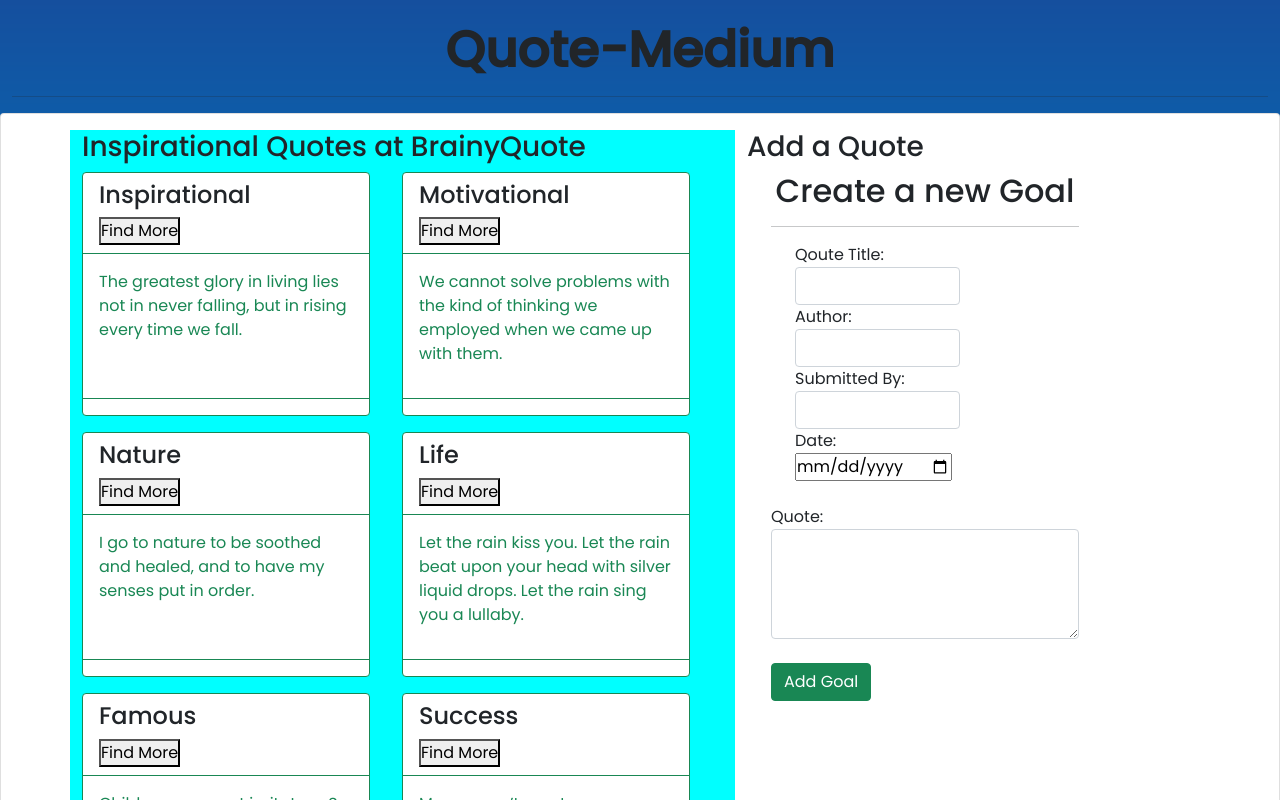
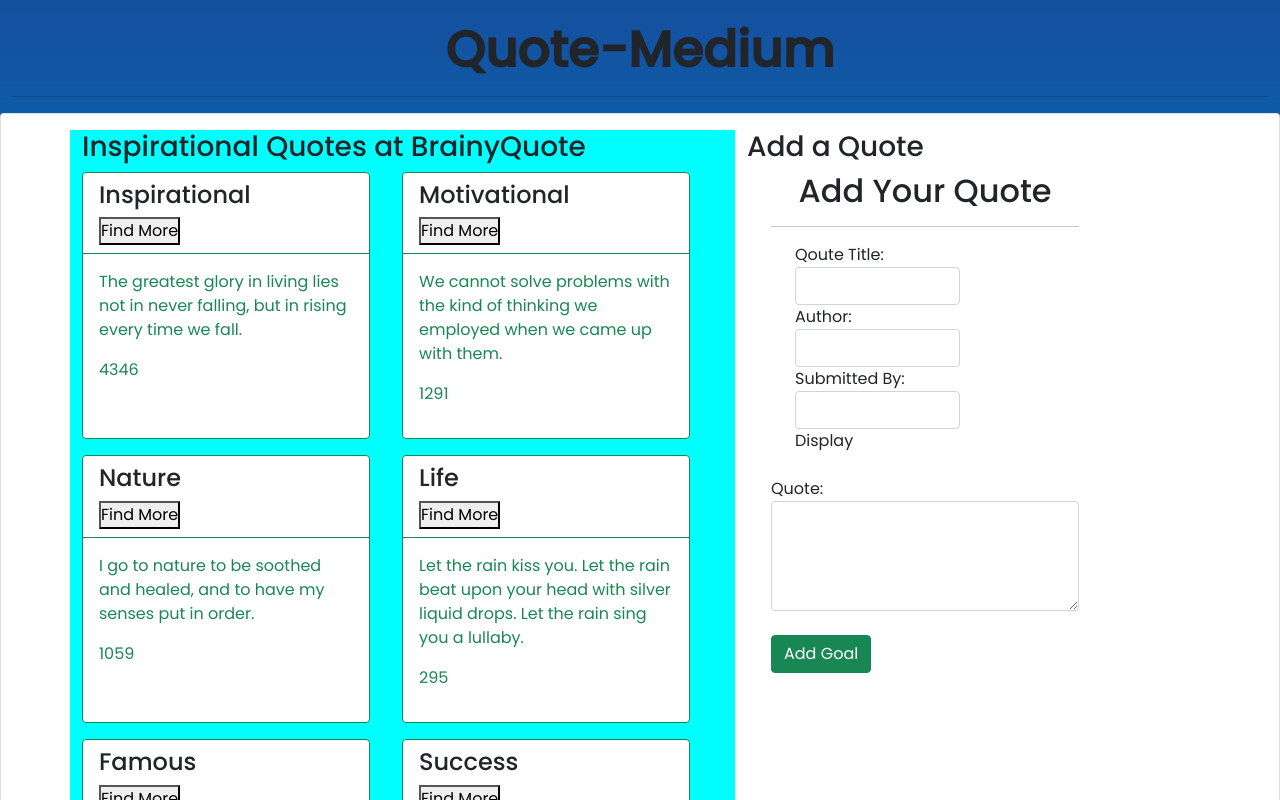
Before and after one commit to Olliemint/Quote-Medium, an Angular app: page / in a window 1280 px wide. Shown: the top 800 px of the page. Built offline with nearby package versions, Linux system fonts and the light colour scheme.

Commit message:
date count update

```diff
--- a/src/app/add-quote/add-quote.component.html
+++ b/src/app/add-quote/add-quote.component.html
@@ -1,34 +1,42 @@
 <div class="container-fluid">
-    <h2 class="text-center">Create a new Goal</h2>
+    <h2 class="text-center">Add Your Quote</h2>
     <hr>
-    <form >
+    <!-- <form #goalForm='ngForm'>
+      <div class="form-group">
+
+          <label for="name">Name</label>
+          <input type="text" required class="form-control" id="name" [(ngModel)]="addQuote.name" name="name">
+
+Testing to see if we get any data
+          Display {{addQuote.name}} -->
+      <!-- </div>
+      </form> -->
+    <form #quoteForm ='ngForm'>
         <div class="container">
             <div class="row">
               <div class="col-6 col-sm-8">
                 <div class="form-group">
 
                     <label for="Qoutetitle">Qoute Title:</label>
-                    <input type="text" required class="form-control" id="Qoutetitle" >
+                    <input type="text" required class="form-control" id="Qoutetitle" [(ngModel)]="addQuote.Qoutetitle" name="Qoutetitle">
+                    <!-- Display{{addQuote.Qoutetitle}} -->
 
 
                 </div>
                 <div class="form-group">
 
                     <label for="Author">Author:</label>
-                    <input type="text" required class="form-control" id="Author">
+                    <input type="text" required class="form-control" id="Author" [(ngModel)]="addQuote.Author" name="Author">
+                    <!-- display{{addQuote.Author}} -->
 
 
                 </div>
                 <div class="form-group">
 
                     <label for="Submittedby">Submitted By:</label>
-                    <input type="text" required class="form-control" id="Submittedby">
+                    <input type="text" required class="form-control" id="Submittedby"[(ngModel)]="addQuote.submittedBy" name="submittedBy" >
+                    Display{{addQuote.submittedBy}}
 
-
-                </div>
-                <div class="form-group">
-                    <label for="Date">Date:</label><br>
-                    <input type='date' id="Date" required>
 
                 </div>
 
@@ -40,7 +48,9 @@
         <div class="form-group"><br>
 
             <label for="Qoute">Quote:</label>
-            <textarea class="form-control" id="Qoute" rows="4" required></textarea>
+            <textarea class="form-control" id="Qoute" rows="4" [(ngModel)]="addQuote.Quote" name="Quote"  required ></textarea>
+
+
 
         </div><br>
         <button type="submit" class="btn btn-success">Add Goal</button>
--- a/src/app/quote-details/quote-details.component.html
+++ b/src/app/quote-details/quote-details.component.html
@@ -10,5 +10,5 @@
 
     </div>
 
-    <p>{{Quotes.timeLapse| timeLapse}}</p>
+
 </div>
--- a/src/app/quote-details/quote-details.component.ts
+++ b/src/app/quote-details/quote-details.component.ts
@@ -26,6 +26,7 @@ export class QuoteDetailsComponent implements OnInit {
           down(){
             this.Quotes.downVotes+= 1;
 
+
           }
 
 
--- a/src/app/quote-highlight.directive.ts
+++ b/src/app/quote-highlight.directive.ts
@@ -1,10 +1,12 @@
-import { Directive } from '@angular/core';
+import { Directive, ElementRef } from '@angular/core';
 
 @Directive({
   selector: '[appQuoteHighlight]'
 })
 export class QuoteHighlightDirective {
 
-  constructor() { }
+  constructor(private highlight: ElementRef) {
+    highlight.nativeElement.style.backgroundColor= 'yellow'
+   }
 
 }
--- a/src/app/quote/quote.component.html
+++ b/src/app/quote/quote.component.html
@@ -22,17 +22,20 @@
                         </div>
                         <div class="card-body text-success">
 
-                          <p class="card-text">{{Quote.Quote}}</p>
+                          <p class="card-text"  >{{Quote.Quote}}</p>
+
                           <div class="Qdetails">
                             <app-quote-details *ngIf="Quote.seeMore" [Quotes]="Quote" (toDelete)="removeQuote($event,i)"></app-quote-details>
+                            <p>{{Quote.timeLapse |timeLapse}}</p>
+
 
                           </div>
                         </div>
-                        <div class="card-footer bg-transparent border-success">
+                        <!-- <div class="card-footer bg-transparent border-success">
 
 
 
-                        </div>
+                        </div> -->
                       </div>
                     </div>
 
--- a/src/app/quote/quote.component.ts
+++ b/src/app/quote/quote.component.ts
@@ -9,14 +9,19 @@ import { Quote } from '../quote';
 export class QuoteComponent implements OnInit {
   header= 'Quote-Medium'
 
+
+
   Quotes: Quote[] =[
     new Quote('Inspirational','The greatest glory in living lies not in never falling, but in rising every time we fall.','Nelson Mandela',0,0,'Trevor K.', new Date(2010,4,15)),
     new Quote('Motivational','We cannot solve problems with the kind of thinking we employed when we came up with them.','Albert Einstein',0,0,'Collins Leteipa',new Date(2018,8,25)),
     new Quote('Nature','I go to nature to be soothed and healed, and to have my senses put in order.','John Burroughs',0,0,'Terry Wambui',new Date(2019,4,15)),
     new Quote('Life','Let the rain kiss you. Let the rain beat upon your head with silver liquid drops. Let the rain sing you a lullaby.','Langston Hughes',0,0,'Eve Bet',new Date(2022,12,30)),
     new Quote('Famous','Children are great imitators. So give them something great to imitate.','Anonymous',0,0,'Malik Salim', new Date(2022,7,18)),
-    new Quote('Success','Money won’t create success, the freedom to make it will.','Nelson',0,0,'Ollie Mint',new Date(2022,4,9))
+    new Quote('Success','Money won’t create success, the freedom to make it will.','Nelson',0,0,'Ollie Mint',new Date(2022,4,8))
   ];
+
+
+
               // hide and show Quote details
   findMore(index: number){
     this.Quotes[index].seeMore = !this.Quotes[index].seeMore
```
